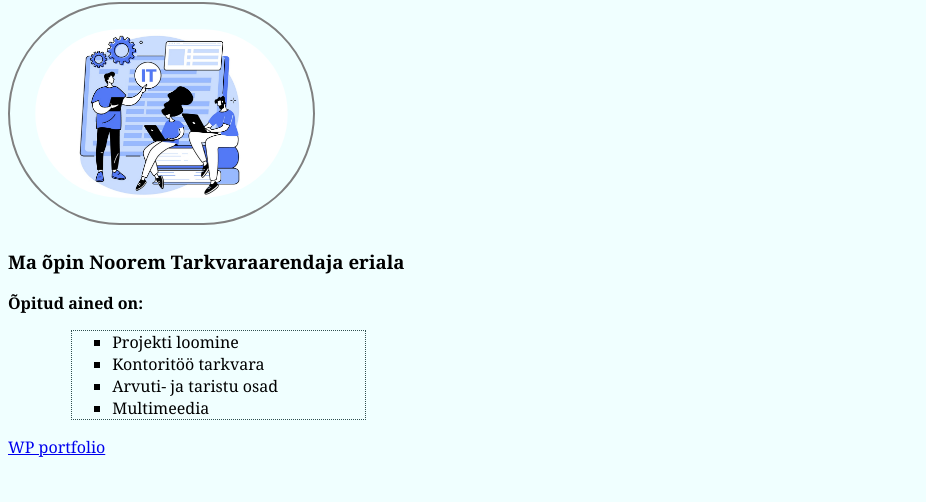
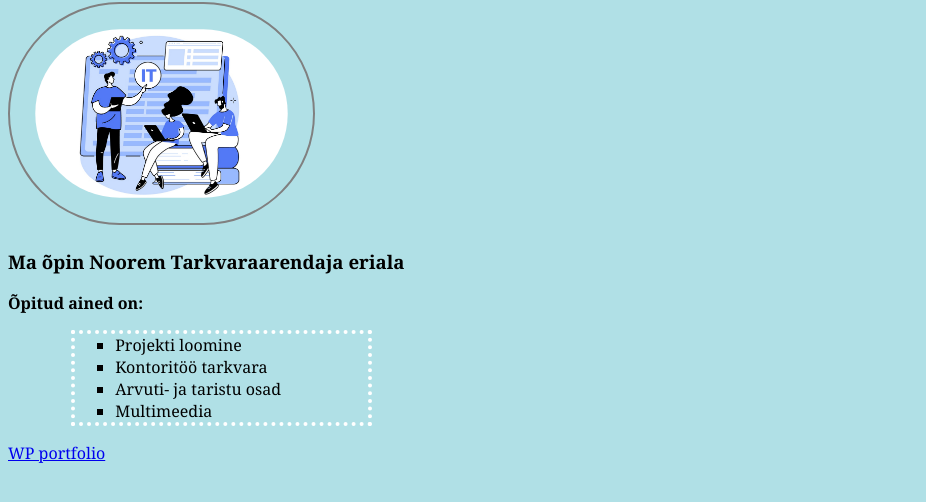
Before and after one commit to AnastassiaKostjuk/AnastassiaWebStorm, a plain HTML site: page index.html in a window 1280 px wide. Shown: the part 84-586 px from the top of the page, without its empty margins (0-926 px from the left). Drawn offline with Linux system fonts and the light colour scheme.

Commit message:
css fail laaditud

```diff
--- a/minuStyle.css
+++ b/minuStyle.css
@@ -13,11 +13,11 @@ h1{
 }
 body{
     font-family: Georgia, Times, serif;
-    background-color: azure;
+    background-color: powderblue;
 }
 ul{
     list-style-type: square;
     margin-left: 5%;
-    border: 1pt dotted darkslategrey;
+    border: 3pt dotted white;
     width: 20%;
 }
```
